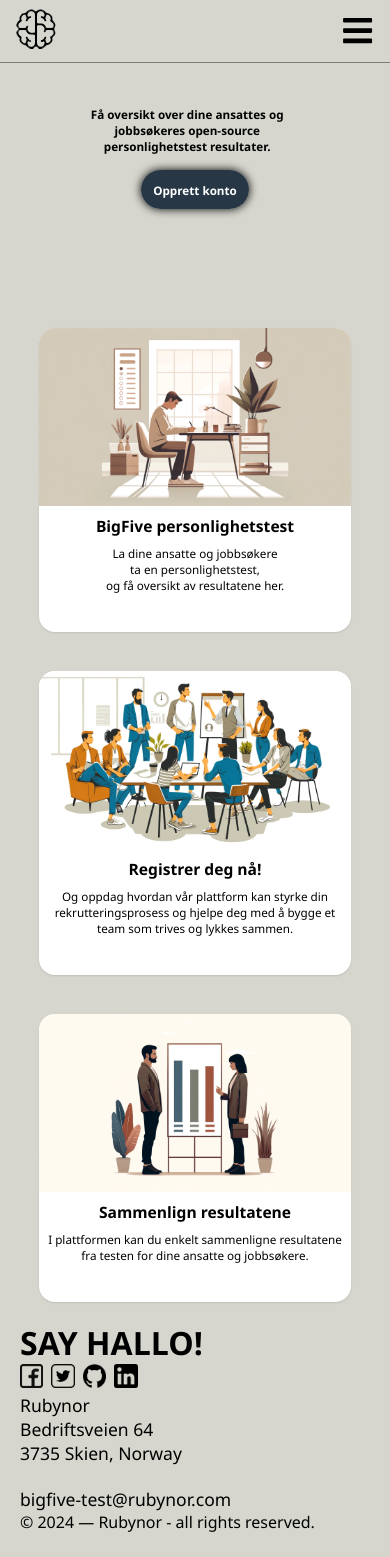
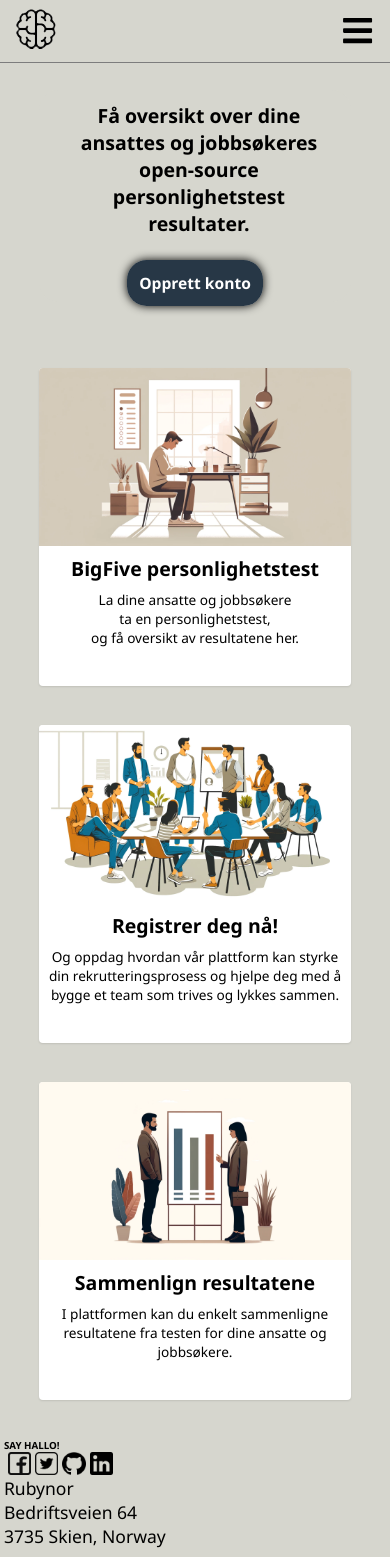
Before and after one commit to JHTgh/App2000-gruppe07, a Next.js app: page / in a window 390 px wide. Shown: the top 1557 px of the page. Before the commit the page ends 1533 px from the top, so only its background shows below. Built offline with nearby package versions, Linux system fonts and the light colour scheme; no server answers.

Commit message:
skalering ferdig

```diff
--- a/app/components/page.module.css
+++ b/app/components/page.module.css
@@ -20,8 +20,8 @@
   top: 0;
   z-index: 2;
   align-items: center;
-  padding-left: 10%;
-  padding-right: 10%;
+  padding-left: 10vw;
+  padding-right: 10vw;
 }
 
 .navbar .logo {
@@ -40,7 +40,7 @@
   color: black;
   margin-right: 1vw;
   padding: 0.5vw;
-  border-radius: .3vw;
+  border-radius: 0.3vw;
 }
 
 /*Burger meny*/
@@ -51,7 +51,7 @@
 /*Footer*/
 .footerContainer {
   display: flex;
-  width: 100%;
+  width: 100vw;
   background-color: #D6D6CE;
 }
 
@@ -62,10 +62,10 @@
 .footerContent {
   display: flex;
   flex-direction: column;
-  font-size: 16px;
+  font-size: 1.25vw;
   font-family: "Lucida Sans", "Lucida Sans Regular", "Lucida Grande",
     "Lucida Sans Unicode", Geneva, Verdana, sans-serif;
-  padding-left: 20px;
+  padding-left: 1vw;
 }
 
 .sosMed ul {
@@ -77,7 +77,7 @@
 
 .sosMed ul li {
   list-style: none;
-  padding-right: 0.5rem;
+  padding-left: 1vw;
 }
 
 .sosMed ul li a img {
@@ -128,8 +128,7 @@
 
   .burgerlinks {
     position: absolute;
-    background-color: white;
-    border: 1px solid #7d7d7d;
+    background-color: #D6D6CE;
     right: 0;
   }
 
@@ -144,6 +143,7 @@
     font-size: 5vw;
   }
 
+  /*Footer*/
   .footBody {
     flex-direction: column;
   }
@@ -173,4 +173,3 @@
     font-size: 4vw;
   }
 }
-/* burgermeny og .navbar ferdig */
--- a/app/page.js
+++ b/app/page.js
@@ -66,7 +66,6 @@ export default function Home() {
           <p>
             I plattformen kan du enkelt sammenligne resultatene fra testen for dine ansatte og jobbsøkere.
           </p>
-
         </div>
       </div>
     </main>
--- a/app/page.module.css
+++ b/app/page.module.css
@@ -12,18 +12,17 @@
   flex-direction: row;
   background-color:  #D6D6CE;
   /*box-shadow: 0px 4px 10px grey;*/
-  margin-bottom:2%;
-  margin-top: 3%;
-  margin-left: 10%;
-  margin-right: 10%;
+  margin-bottom:2vw;
+  margin-top: 3vw;
+  margin-left: 10vw;
+  margin-right: 10vw;
   border-radius: 5vw;
   text-align: center;
   padding: 1vw;
 }
 
 
-.flexVenstreEn,
-.flexHøyreEn {
+.flexVenstreEn {
   flex: 1;
   margin: 1vw 1vw 1vw 1vw;
 }
@@ -31,16 +30,9 @@
 .images {
   width: 100%;
   height: auto;
-  border-top-left-radius: 1rem;
-  border-top-right-radius: 1rem;
+  border-top-left-radius: 1vw;
+  border-top-right-radius: 1vw;
   padding-bottom: 1vw;
-}
-
-.flexVenstreEn h1 {
-  font-size: 2vw;
-  font-family: Segoe UI;
-  margin-top: 7vw;
-  margin-left: 2vw;
 }
 
 .flexVenstreEn p {
@@ -59,19 +51,18 @@
   list-style: none;
   text-decoration: none;
   font-size: 1.2vw;
-  padding: 0.8rem;
+  padding: 0.8vw;
   font-weight: 600;
-  border-radius: 1rem;
+  border-radius: 1vw;
   background-color: #A69679;
   color: #ffffff;
-  margin-bottom: 0.5rem;
   box-shadow: rgba(114, 114, 111, 0.3) 0px 19px 38px, rgba(154, 156, 149, 0.22) 0px 15px 12px;
 }
 
 .flexTo {
   display: flex;
-  padding-left: 10%;
-  padding-right: 10%;
+  padding-left: 10vw;
+  padding-right: 10vw;
 }
 
 .flexVenstreTo,
@@ -79,7 +70,9 @@
 .flexHøyreTo {
   flex: 1;
   background-color: #ffffff;
-  border-radius: 1rem;
+  text-align: center;
+  padding-bottom: 3vw;
+  border-radius: 1vw;
   margin: 1vw 3.5vw 5vw 3.5vw;
   box-shadow: rgba(0, 0, 0, 0.1) 0px 1px 2px 0px;
 }
@@ -98,54 +91,16 @@
   padding-right: 1vw;
 }
 
-.flexTre {
-  display: flex;
-}
-.text {
-  background-color: #ffffff;
-  border-radius: 1rem;
-  margin: 1vw 36vw 5vw 3.5vw;
-  box-shadow: 0 0 10px grey;
-  padding: 1vw 1vw 1vw 1vw;
-}
-
-.text h2 {
-  font-size: 2vw;
-}
-
-.text p {
-  font-size: 1.5vw;
-}
-.flexVenstreTo, .flexMidtTo, .flexHøyreTo {
-  text-align: center;
-  padding-bottom: 3vw;
-}
-
 /*telefon format*/
 @media (max-width: 480px) {
-  .flexEn {
-    flex-direction: column-reverse;
-    padding-bottom: 5vw;
 
+  .flexVenstreEn p {
+    font-size: 5vw;
+    padding: 1vw 5vw 5vw 5vw;
   }
 
-  .flexVenstreEn h1 {
+  .flexVenstreEn ul li a {
     font-size: 4vw;
-    margin-top: 0vw;
-  }
-
-  .flexVenstreEn p {
-    font-size: 3vw;
-    padding: 2vw 10vw 2vw 4vw;
-  }
-
-  /*.flexVenstreEn ul li {
-    margin: 0vw 0vw 0vw 35vw;
-  }
-  */
-
-  .flexVenstreEn ul li a {
-    font-size: 3vw;
     padding: 3vw;
     border-radius: 5vw;
     background-color: #273746;
@@ -154,20 +109,20 @@
   }
   .flexTo {
     flex-direction: column;
-    padding-top: 20vw;
+    padding-top: 15vw;
   }
 
   .flexVenstreTo,
   .flexMidtTo,
   .flexHøyreTo {
-    margin: 5vw 0vw 5vw 0vw;
+    margin: 0vw 0vw 10vw 0vw;
     padding-bottom: 10vw;
   }
 
   .flexVenstreTo h2,
   .flexMidtTo h2,
   .flexHøyreTo h2 {
-    font-size: 4vw;
+    font-size: 5vw;
     margin-bottom: 2vw;
   }
 
@@ -175,20 +130,6 @@
   .flexMidtTo p,
   .flexHøyreTo p {
     padding: 0vw 2vw 0vw 2vw;
-    font-size: 3vw;
-  }
-
-  .text {
-    margin: 1vw 0vw 5vw 0vw;
-    padding: 3vw 3vw 3vw 3vw;
-  }
-
-  .text h2 {
-    font-size: 4vw;
-    margin-bottom: 2vw;
-  }
-
-  .text p {
     font-size: 3.5vw;
   }
 }
```
Also changed, not shown: app/dashboard/page.module.css (+6 -9 lines), app/login/page.module.css (+4 -9 lines), app/opprettbruker/page.module.css (+5 -11 lines).
